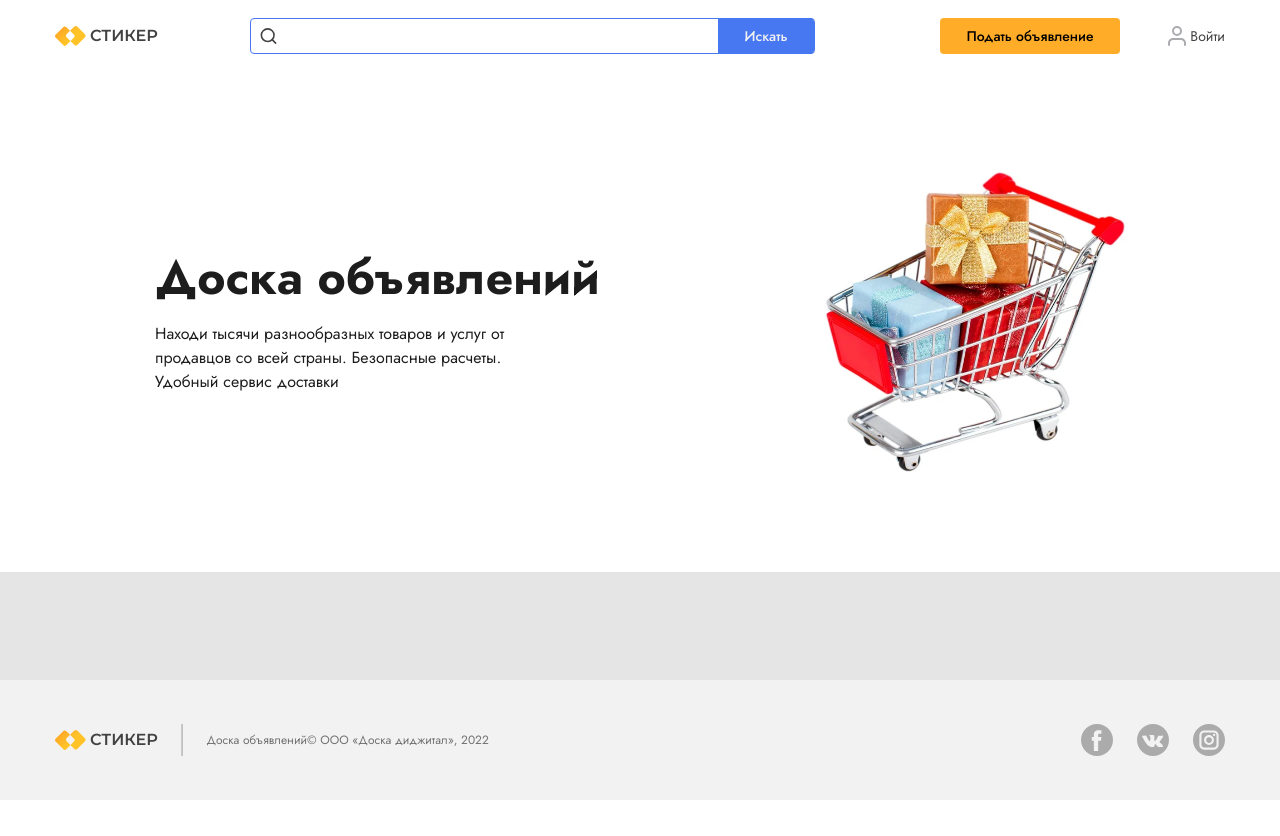
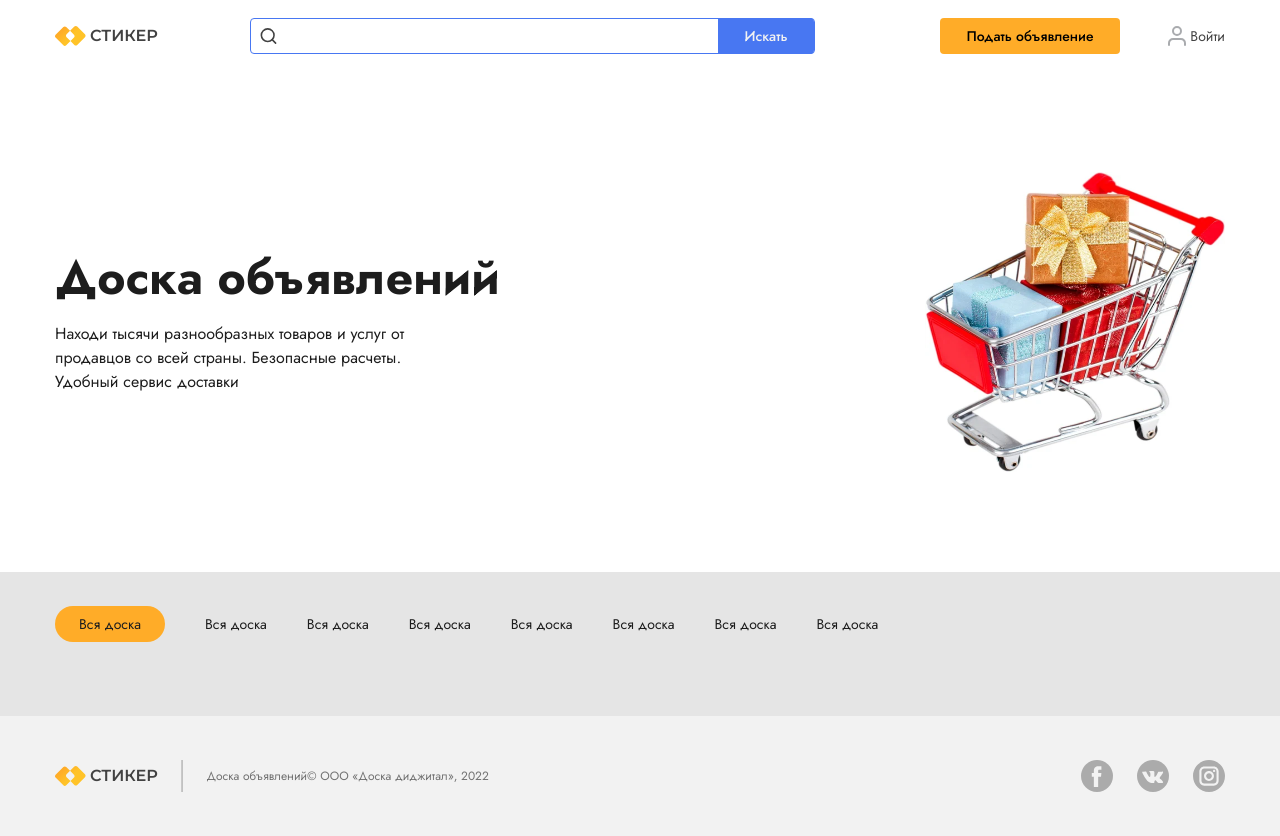
Before and after one commit to Evazyled/bulletin-board, a React (Create React App) app: page / in a window 1280 px wide. Before the commit the page ends 800 px from the top, so only its background shows below. Built offline with nearby package versions, Linux system fonts and the light colour scheme.

Commit message:
navigation

```diff
--- a/src/assets/style/main.scss
+++ b/src/assets/style/main.scss
@@ -27,6 +27,7 @@ a {
 }
 
 ul {
+  padding: 0;
   list-style: none;
 }
 
--- a/src/components/common/Form/Form.module.scss
+++ b/src/components/common/Form/Form.module.scss
@@ -15,6 +15,16 @@
     margin-bottom: 14px;
     margin-top: 24px;
     text-align: center;
+  }
+  ul {
+    display: flex;
+    padding: 0;
+    width: 100%;
+    justify-content: space-between;
+    .list__item {
+      width: 50%;
+      text-align: center;
+    }
   }
 
   &__title {
@@ -86,17 +96,6 @@
   }
   .input__error {
     border: 1px solid red;
-  }
-}
-
-ul {
-  display: flex;
-  padding: 0;
-  width: 100%;
-  justify-content: space-between;
-  .list__item {
-    width: 50%;
-    text-align: center;
   }
 }
 
--- a/src/pages/MainPage/MainPage.module.scss
+++ b/src/pages/MainPage/MainPage.module.scss
@@ -1,10 +1,14 @@
 @import '../../assets/style/main.scss';
 
+.mainPage {
+  width: 100%;
+}
 .banner {
   width: 100%;
   background-color: #fff;
   &__content {
-    padding: 100px;
+    padding-top: 100px;
+    padding-bottom: 100px;
   }
 }
 
@@ -22,3 +26,36 @@
     font-size: 16px;
   }
 }
+
+a {
+  color: $black-color;
+}
+
+.navMenu {
+  display: flex;
+  align-items: center;
+  margin-top: 40px;
+  margin-bottom: 80px;
+  a:hover {
+    padding: 8px 24px;
+    border-radius: 35px;
+    border: 1px solid $blue-color;
+    color: $blue-color;
+  }
+
+  a.activeLink {
+    &:hover {
+      border: none;
+      color: $black-color;
+    }
+    border-radius: 35px;
+    padding: 8px 24px;
+    background-color: #ffac28;
+  }
+  li {
+    margin-right: 40px;
+    &:last-child {
+      margin-right: 0;
+    }
+  }
+}
--- a/src/pages/MainPage/MainPage.tsx
+++ b/src/pages/MainPage/MainPage.tsx
@@ -1,8 +1,10 @@
 import React from 'react';
+import { NavLink } from 'react-router-dom';
 import style from './MainPage.module.scss';
 import img from '../../assets/image/banner-img.jpg';
 
 const MainPage = () => (
+  <div className={style.mainPage}>
     <div className={style.banner}>
       <div className={`${style.banner__content} ${style.container}`}>
         <div className={style.banner__row}>
@@ -17,6 +19,37 @@ const MainPage = () => (
         </div>
       </div>
     </div>
+    <nav className={style.container}>
+      <ul className={style.navMenu}>
+        <li>
+          <NavLink className={({ isActive }) => (isActive ? style.activeLink : '')} to="/">
+            Вся доска
+          </NavLink>
+        </li>
+        <li>
+          <NavLink to="/">Вся доска</NavLink>
+        </li>
+        <li>
+          <NavLink to="allBoard">Вся доска</NavLink>
+        </li>
+        <li>
+          <NavLink to="allBoard">Вся доска</NavLink>
+        </li>
+        <li>
+          <NavLink to="allBoard">Вся доска</NavLink>
+        </li>
+        <li>
+          <NavLink to="allBoard">Вся доска</NavLink>
+        </li>
+        <li>
+          <NavLink to="allBoard">Вся доска</NavLink>
+        </li>
+        <li>
+          <NavLink to="allBoard">Вся доска</NavLink>
+        </li>
+      </ul>
+    </nav>
+  </div>
 );
 
 export default MainPage;
```
Lines whose indentation alone changed are shown as unchanged.
